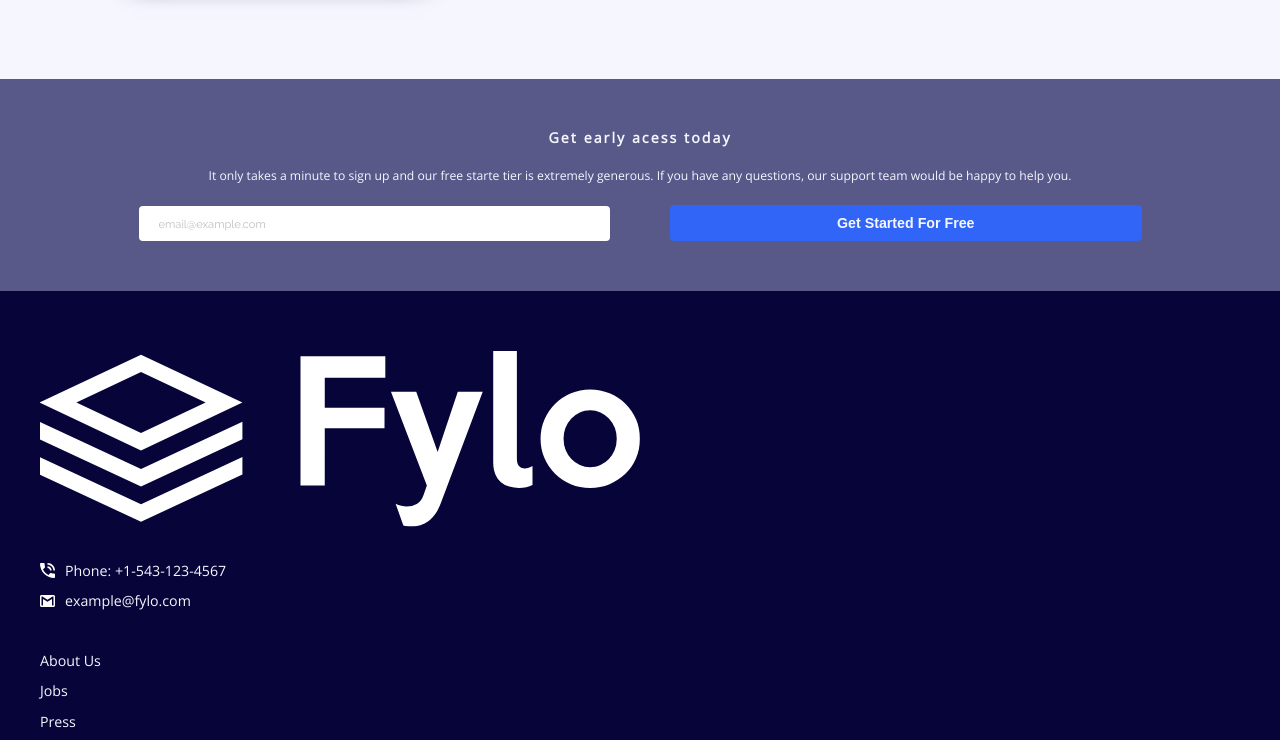
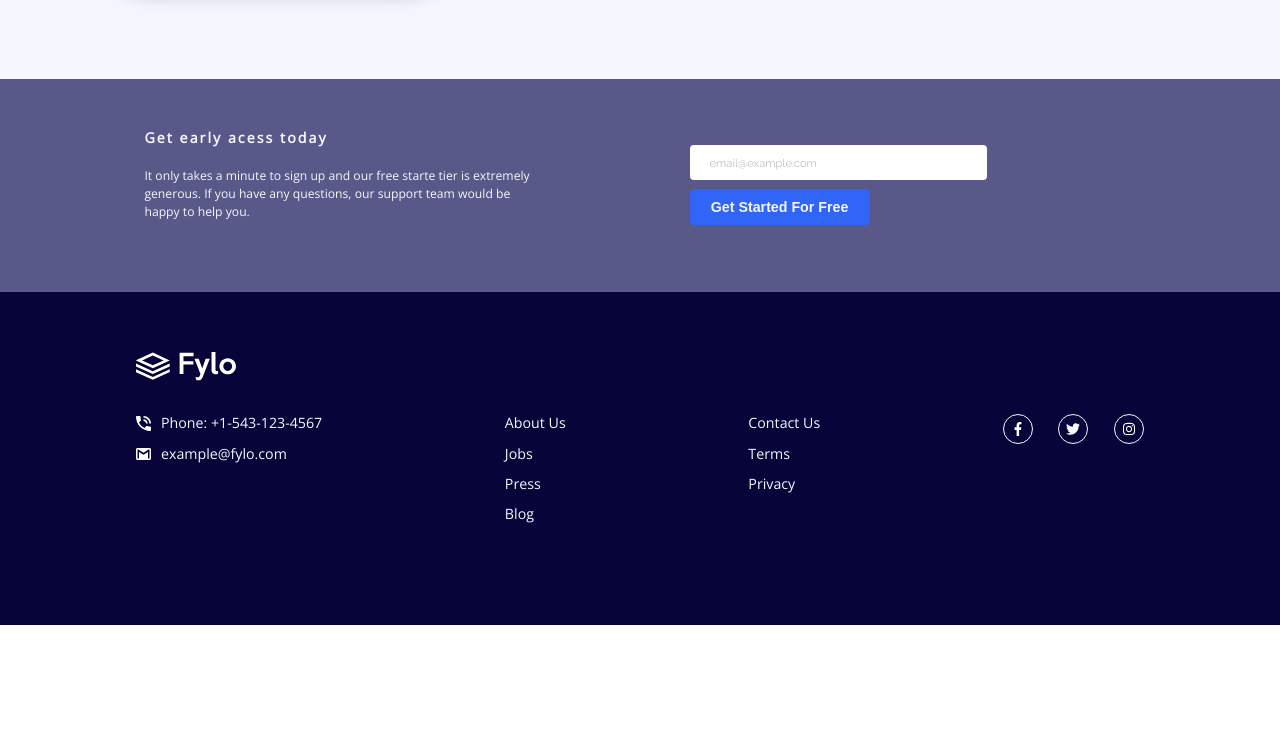
Before and after one commit to millerarocha/fylos-web-page, a plain HTML site: page index.html in a window 1280 px wide. Shown: the part 1253-1993 px from the top of the page. After the commit the page ends 1878 px from the top, so only its background shows below. Drawn offline with nearby package versions, Linux system fonts and the light colour scheme.

Commit message:
responsive p2

```diff
--- a/assets/styles/styles.css
+++ b/assets/styles/styles.css
@@ -258,7 +258,7 @@ body{
     padding: 60px 40px;
 }
 .footer__logo{
-    width: 50%;
+    width: 100px;
     margin-bottom: 30px;
 }
 .footer__list{
@@ -347,6 +347,46 @@ body{
     .card{
         width: 70%;
     }
+    .contact{
+    }
+    .contact__container{
+        width: 84%;
+        margin: 0 auto;
+        display: flex;
+        align-items: center;
+        justify-content: space-between;
+    }
+    .contact__info{
+        width: 40%;
+        text-align: left;
+    }
+    .contact__form--width{
+        width: 30%;
+    }
+    .contact__input--width{
+        width: 100%;
+    }
+    .contact__button--width{
+        width: 180px;
+    }
+    .form__vertical{
+        display: flex;
+        flex-direction: column;
+        align-items: flex-start;
+        height: 80px;
+    }
+    .footer__menu{
+        display: flex;
+        justify-content: space-between;
+    }
+    .footer__container{
+        width: 84%;
+        margin: 0 auto;
+    }
+    .footer__social{
+        width: 14%;
+        margin: 0;
+    }
 }
 @media (min-width:1023px){
     .about__container{
@@ -361,5 +401,4 @@ body{
     .about__info{
         width: 45%;
     }
-
 }
--- a/index.html
+++ b/index.html
@@ -60,16 +60,22 @@
     </section>
     <!-- Contact -->
     <section class="contact">
+        <section class="contact__container">
+            <aside class="contact__info">
                 <h2 class="contact__title">Get early acess today</h2>
                 <p class="contact__text">It only takes a minute to sign up and our free starte tier is extremely generous. If you have any questions, our support team would be happy to help you.</p>
-        <form action="" class="form contact__form--width">
-            <input type="text" class="form__input contact__input--border" placeholder="email@example.com">
-            <button class="form__button">Get Started For Free</button>
+            </aside>
+            <form action="" class="form contact__form--width form__vertical">
+                <input type="text" class="form__input contact__input--border contact__input--width" placeholder="email@example.com">
+                <button class="form__button  contact__button--width">Get Started For Free</button>
             </form>
+        </section>
     </section>
     <!-- Footer -->
     <footer class="footer">
+        <section class="footer__container">
             <img src="./assets/images/white-logo.svg" alt="" class="footer__logo">
+            <section class="footer__menu">
                 <ul class="footer__list">
                     <li class="footer__item">
                         <img src="./assets/images/icon-phone.svg" alt="phone icon" class="footer__icon">
@@ -116,6 +122,8 @@
                         <img src="./assets/images/instagram-brands.svg" alt="instagram icon" class="social__img">
                     </a>
                 </section>
+            </section>
+        </section>
     </footer>
 </body>
 </html>
```
Lines whose indentation alone changed are shown as unchanged.
